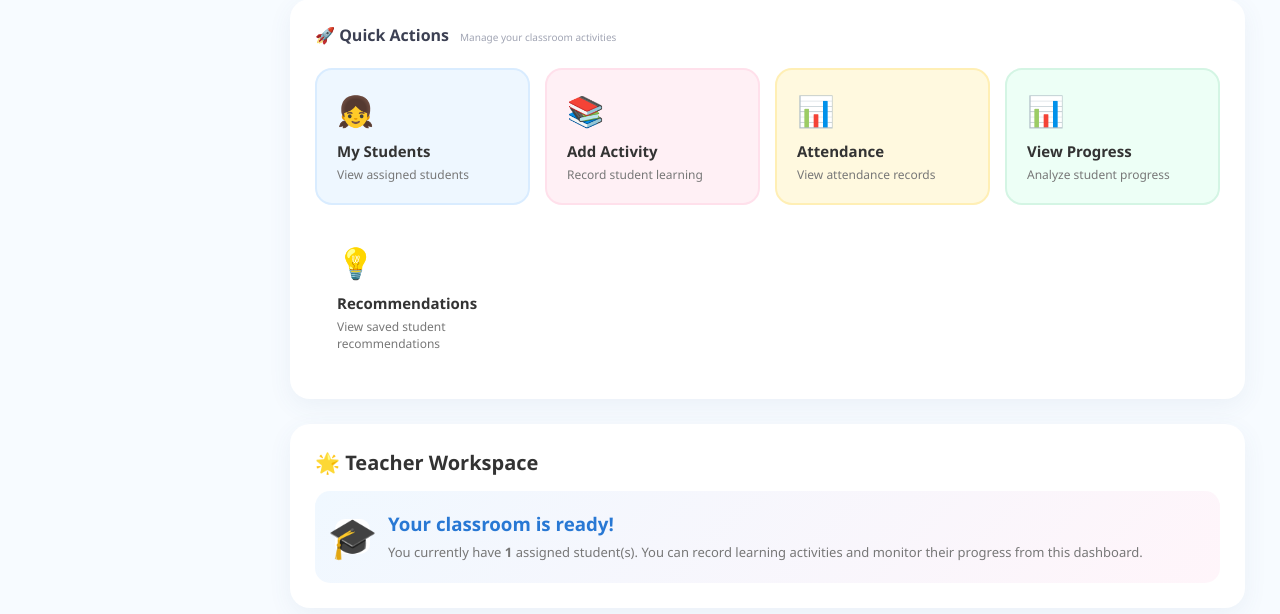
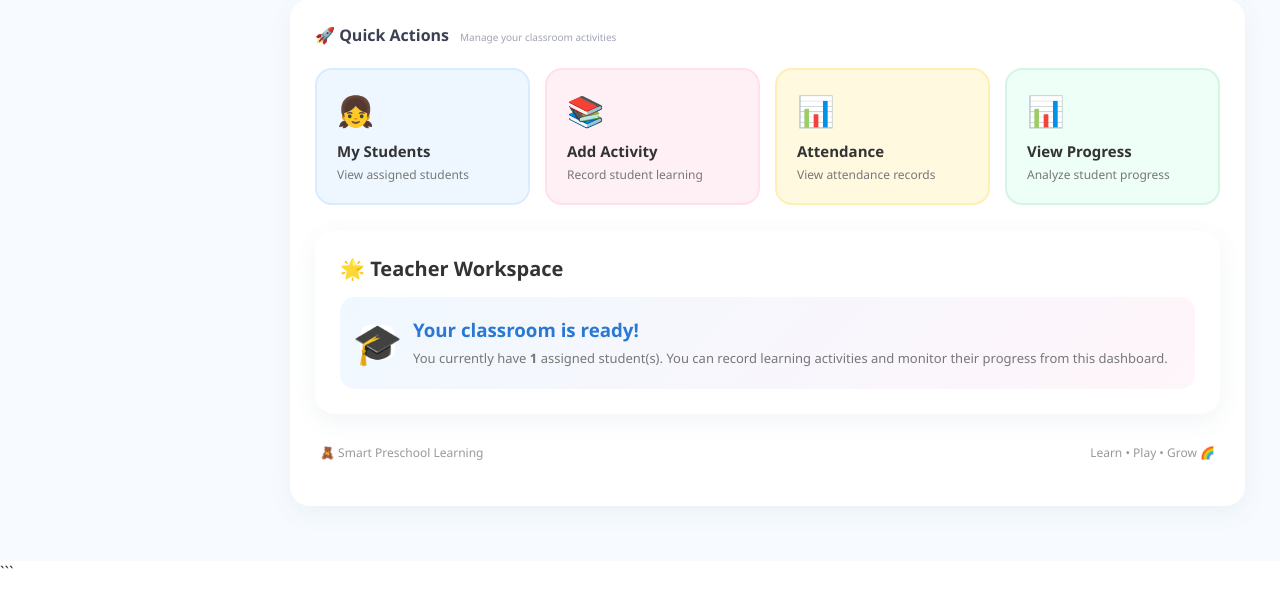
Before and after one commit to chachleshrutika59-cmyk/SmartPreschoolLearning, a Flask app: template templates/teacher_dashboard.html in a window 1280 px wide. Shown: the part 1022-1636 px from the top of the page. After the commit the page ends 1591 px from the top, so only its background shows below. Run offline with Flask 3, Linux system fonts and the light colour scheme; the template is opened without the code that fills it: most values are stand-ins (such as "Sample title", 1, 10 or a date in 2020).

Commit message:
Remove recommendations from quick actions

```diff
--- a/templates/teacher_dashboard.html
+++ b/templates/teacher_dashboard.html
@@ -839,35 +839,6 @@
 
 
 
-                <!-- ======================================
-                     VIEW RECOMMENDATION RECORDS
-                ======================================= -->
-
-                <a href="{{ url_for('teacher.teacher_recommendation_records') }}"
-                   class="action-card action-purple">
-
-                    <div class="action-icon">
-
-                        💡
-
-                    </div>
-
-                    <h3>
-
-                        Recommendations
-
-                    </h3>
-
-                    <p>
-
-                        View saved student recommendations
-
-                    </p>
-
-                </a>
-
-
-            </div>
 
 
         </div>
```
